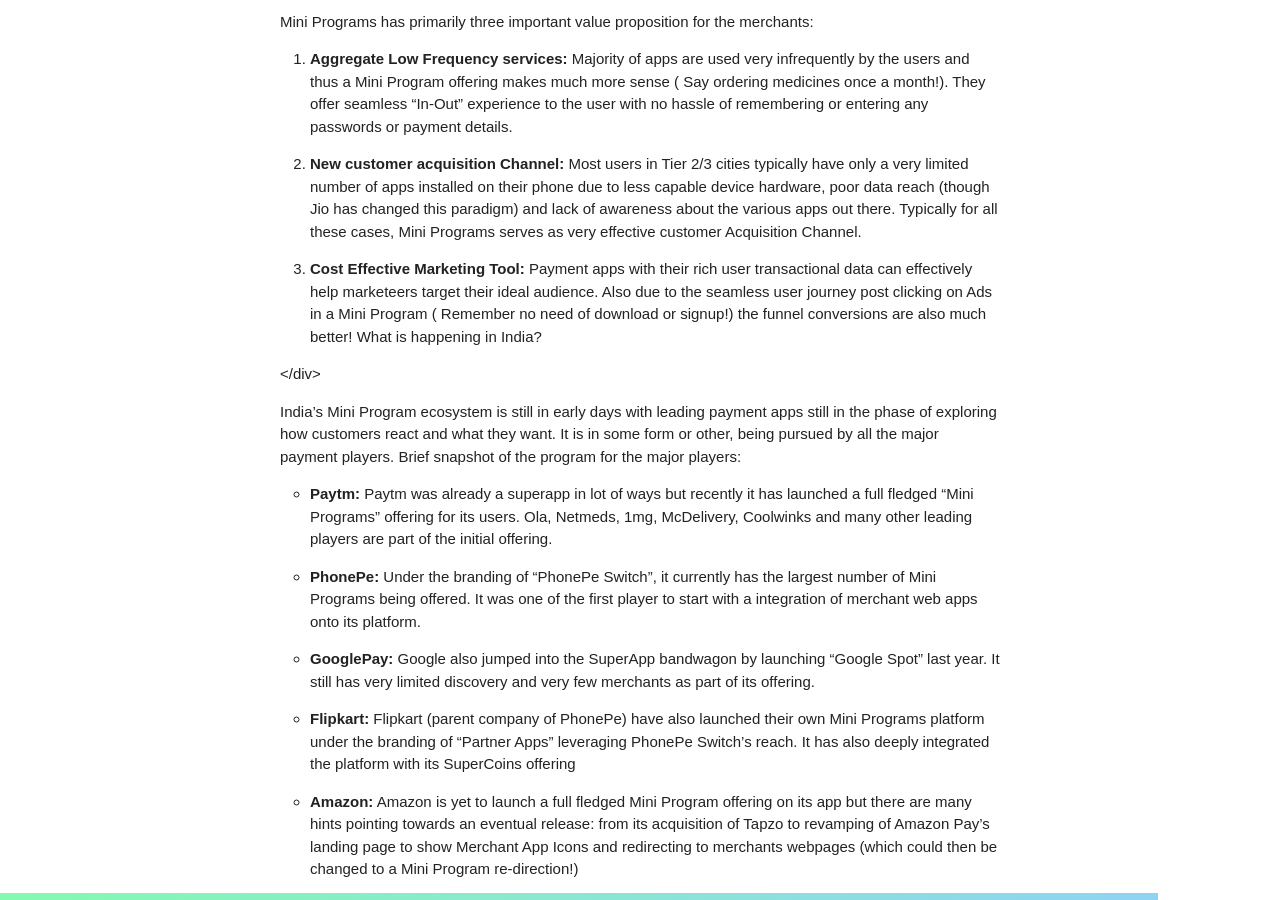
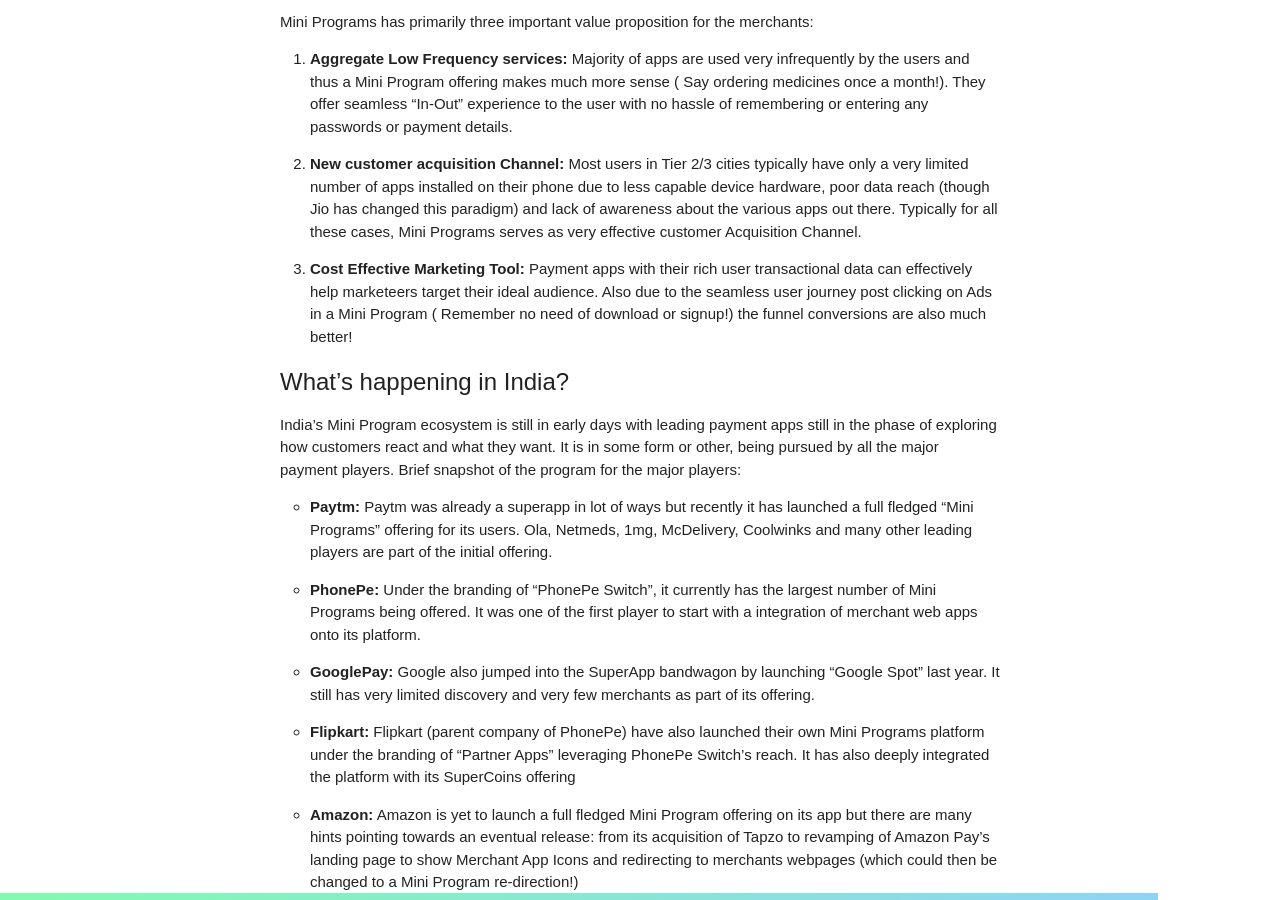
Before and after one commit to product-noob/product-noob.github.io, a Jekyll site: the page built from _posts/2020-02-15-Apps and SuperApps.md, in a window 1280 px wide and 900 px high, scrolled down 2669 px. Built offline with Jekyll 4.4.1, drawn with Linux system fonts in a browser that asks for light colours.

Commit message:
formatting

```diff
--- a/_posts/2020-02-15-Apps and SuperApps.md
+++ b/_posts/2020-02-15-Apps and SuperApps.md
@@ -81,9 +81,8 @@ Mini Programs has primarily three important value proposition for the merchants:
 1.  **New customer acquisition Channel:** Most users in Tier 2/3 cities typically have only a very limited number of apps installed on their phone due to less capable device hardware, poor data reach (though Jio has changed this paradigm) and lack of awareness about the various apps out there. Typically for all these cases, Mini Programs serves as very effective customer Acquisition Channel.
 
 2.  **Cost Effective Marketing Tool:** Payment apps with their rich user transactional data can effectively help marketeers target their ideal audience. Also due to the seamless user journey post clicking on Ads in a Mini Program ( Remember no need of download or signup!) the funnel conversions are also much better!
-    What is happening in India?
 
-</div>
+### What's happening in India?
 
 India’s Mini Program ecosystem is still in early days with leading payment apps still in the phase of exploring how customers react and what they want. It is in some form or other, being pursued by all the major payment players. Brief snapshot of the program for the major players:
 
```
